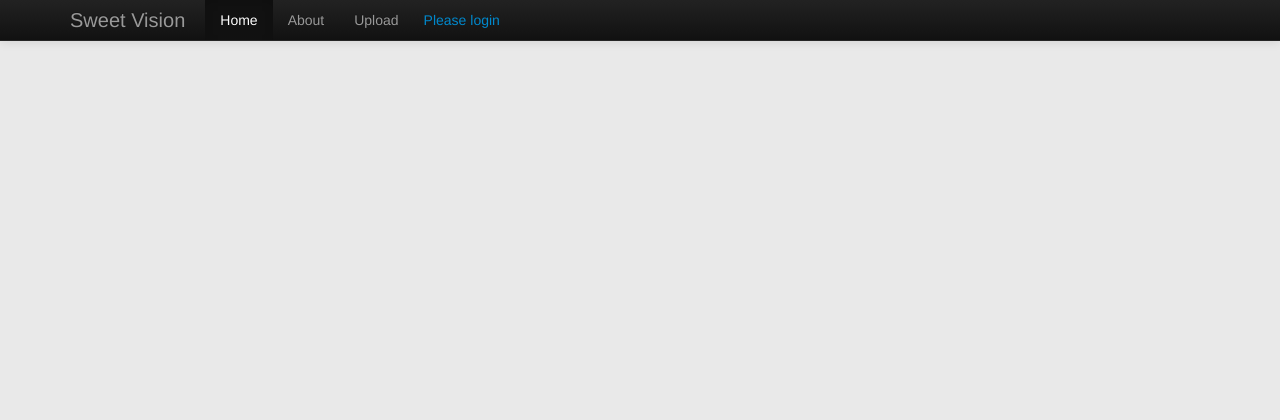
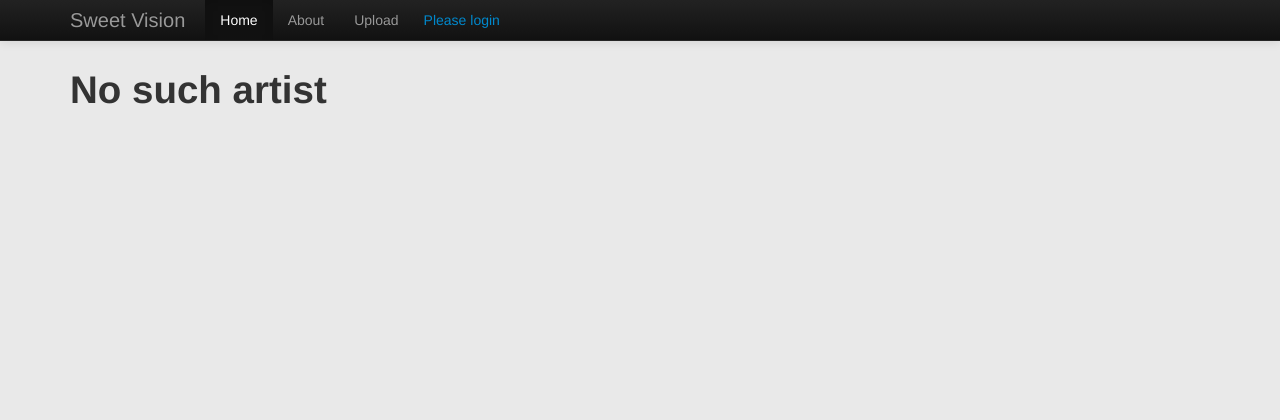
Before and after one commit to peterjirak/sweetvisionart2, a Python web app: template templates/artist_content.html in a window 1280 px wide. Shown: the top 420 px of the page. Run offline with Jinja, Linux system fonts and the light colour scheme; the template is opened without the code that fills it, so the values that code supplies are empty.

Commit message:
Made changes to display the artist's name when viewing his or her work.

```diff
--- a/templates/art.html
+++ b/templates/art.html
@@ -1,9 +1,7 @@
 <div class="row">
     <ul class="thumbnails">
     {% for art in art_list %}
-
-
-                <li class="span3">
+               <li class="span3">
                  <div class="info">
                    <strong>{% if art.art_obj.title %}{{ art.art_obj.title }}{% else %} Untitled {% endif %}</strong>
         {% if art.artist_name %}
--- a/templates/artist_content.html
+++ b/templates/artist_content.html
@@ -1,6 +1,15 @@
 {% extends "templates/base.html" %}
 {% block content %}
+    {% if user_exists %}
+        {% if not profile_bio and artist_name %}
+    <h1><small>{{ artist_name }}</small></h1>
+        {%  endif %}
     <div class="container">
         {% include "templates/art.html" %}
     </div>
+    {%  else %}
+    <h1>No such artist</h1>
+    <div class="container">
+    </div>
+    {% endif %}
 {% endblock %}
```
